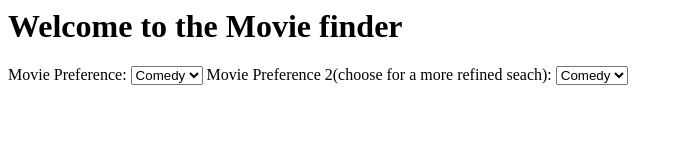
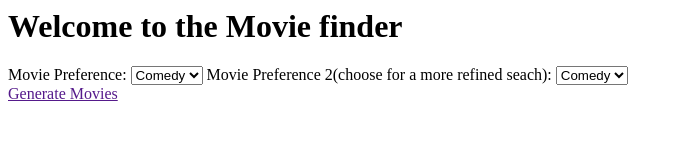
Before and after one commit to NickW629/Movie-finder, a plain HTML site: page index.html in a window 1280 px wide. Shown: the whole page, without its empty margins (0-683 px from the left). Drawn offline with Linux system fonts and the light colour scheme.

Commit message:
Update index.html

```diff
--- a/index.html
+++ b/index.html
@@ -16,4 +16,9 @@
     <option value="sci-fi"> Sci-fi </option>
  </select>
 
+  <nav>
+  <a href="">Generate Movies</a>
+
+  </nav>
+
 </div>
```
